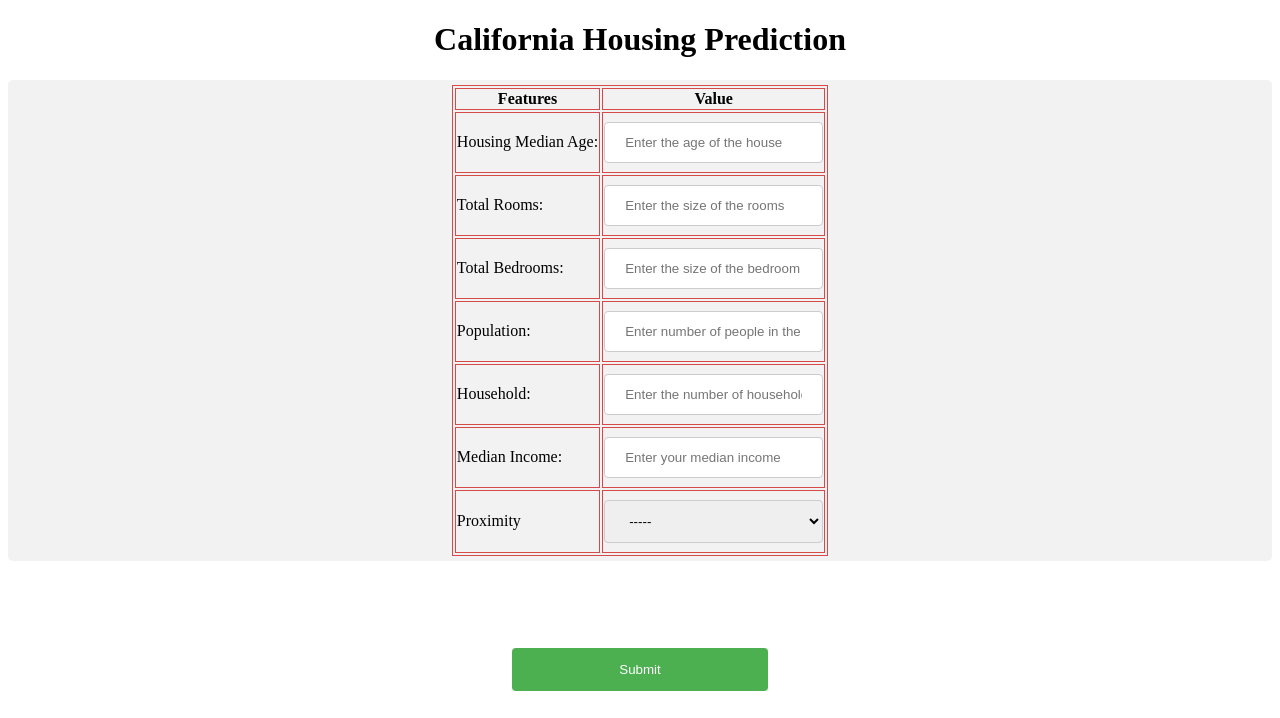
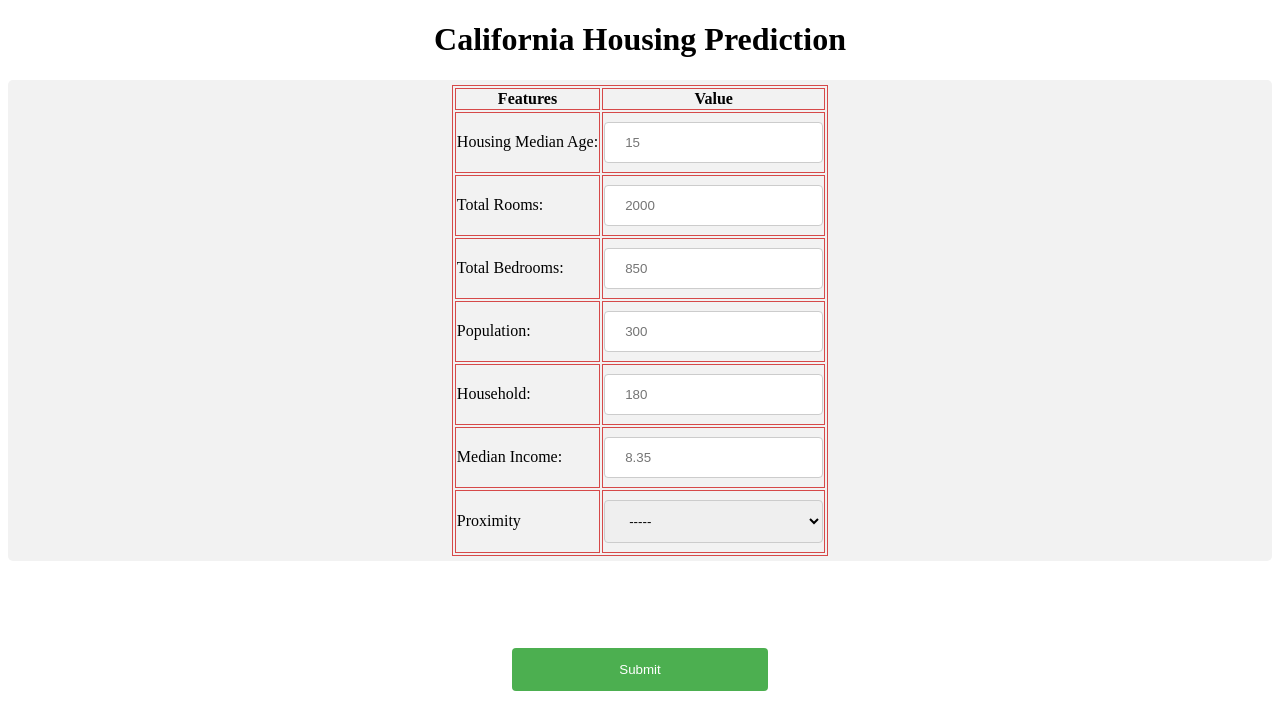
Before and after one commit to shashanksathish/California_House_Prediction, a Flask app: page /index in a window 1280 px wide. Shown: the top 718 px of the page. Run offline with Flask 2, Linux system fonts and the light colour scheme; parts of the project's set-up code (start-up, migrations or seed data) failed here and were passed over.

Commit message:
Updated index.html
Modified the placeholders.

```diff
--- a/templates/index.html
+++ b/templates/index.html
@@ -18,32 +18,32 @@
       </tr>
     <tr>
     <td><label for="Housing Median Age">Housing Median Age:</label></td>
-    <td><input type="text" id="housing_age" name="housing_age" placeholder="Enter the age of the house" required="required"><br></td>
+    <td><input type="text" id="housing_age" name="housing_age" placeholder="15" required="required"><br></td>
     </tr>
 
     <tr>
     <td><label for="Total Rooms">Total Rooms:</label></td>
-    <td><input type="text" id="total_rooms" name="total_rooms" placeholder="Enter the size of the rooms" required="required"><br></td>
+    <td><input type="text" id="total_rooms" name="total_rooms" placeholder="2000" required="required"><br></td>
     </tr>
 
     <tr>
     <td><label for="Total Bedrooms">Total Bedrooms:</label></td>
-    <td><input type="text" id="total_bedrooms" name="total_bedrooms" placeholder="Enter the size of the bedroom" required="required"><br></td>
+    <td><input type="text" id="total_bedrooms" name="total_bedrooms" placeholder="850" required="required"><br></td>
     </tr>
 
     <tr>
     <td><label for="Population">Population:</label></td>
-    <td><input type="text" id="population" name="population" placeholder="Enter number of people in the neighbourhood" required="required"><br></td>
+    <td><input type="text" id="population" name="population" placeholder="300" required="required"><br></td>
     </tr>
 
     <tr>
     <td><label for="Household">Household:</label></td>
-    <td><input type="text" id="household" name="household" placeholder="Enter the number of household" required="required"><br></td>
+    <td><input type="text" id="household" name="household" placeholder="180" required="required"><br></td>
     </tr>
 
     <tr>
     <td><label for="Median Income">Median Income:</label></td>
-    <td><input type="text" id="median_income" name="median_income" placeholder="Enter your median income" required="required"><br></td>
+    <td><input type="text" id="median_income" name="median_income" placeholder="8.35" required="required"><br></td>
     </tr>
 
     <tr>
```
